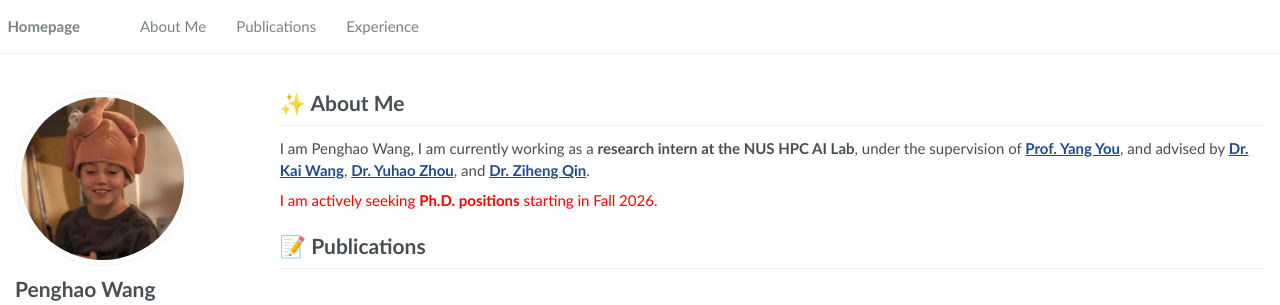
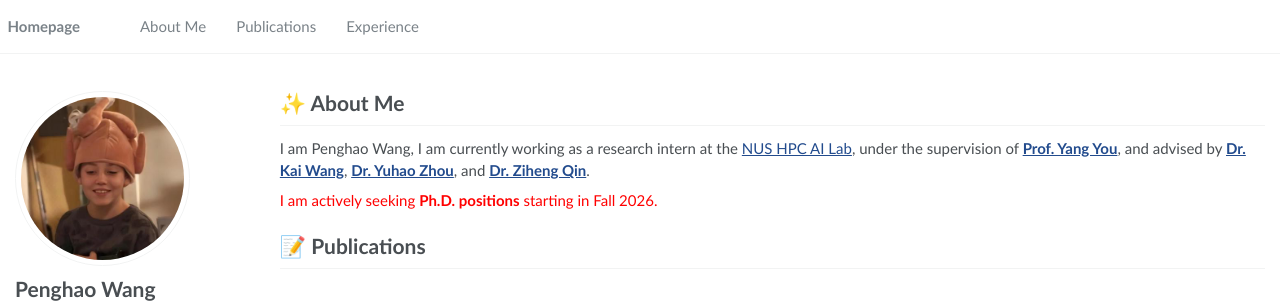
Before and after one commit to wph6/wph6.github.io, a Jekyll site: the page built from _pages/about.md, in a window 1280 px wide and 1130 px high. Shown: the top 305 px of the window. Built offline with Jekyll 4.4.1, drawn with Linux system fonts in a browser that asks for light colours; part of the change alters nothing that is shown.

```diff
--- a/_pages/about.md
+++ b/_pages/about.md
@@ -19,7 +19,7 @@ redirect_from:
 
 # ✨ About Me
 I am Penghao Wang,
-I am currently working as a **research intern at the NUS HPC AI Lab**, under the supervision of  **[Prof. Yang You](https://www.comp.nus.edu.sg/~youy/)**,  and advised by **[Dr. Kai Wang](https://kaiwang960112.github.io/)**,  **[Dr. Yuhao Zhou](https://scholar.google.com/citations?user=bGKF2tUAAAAJ&hl=zh-CN)**, and **[Dr. Ziheng Qin](https://henryqin1997.github.io/ziheng_qin/)**.
+I am currently working as a research intern at the [NUS HPC AI Lab](https://ai.comp.nus.edu.sg/), under the supervision of  **[Prof. Yang You](https://www.comp.nus.edu.sg/~youy/)**,  and advised by **[Dr. Kai Wang](https://kaiwang960112.github.io/)**,  **[Dr. Yuhao Zhou](https://scholar.google.com/citations?user=bGKF2tUAAAAJ&hl=zh-CN)**, and **[Dr. Ziheng Qin](https://henryqin1997.github.io/ziheng_qin/)**.
 
 <span style="color: red;">I am actively seeking **Ph.D. positions** starting in Fall 2026.</span>
 
```
